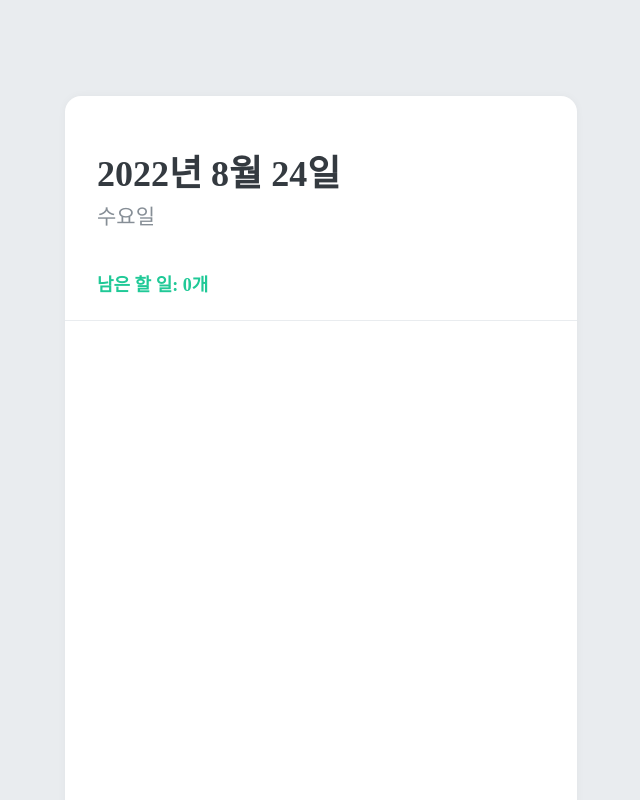
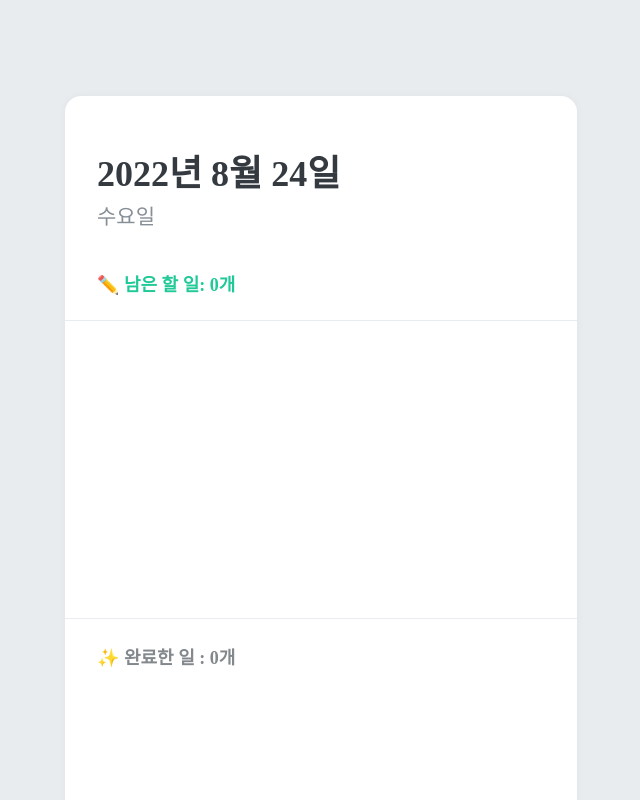
Before and after one commit to mihyunLee/Lazy-Todo, a React (Create React App) app: page / in a window 1280 px wide. Shown: the top 800 px of the page, without its empty margins (319-959 px from the left). Built offline with nearby package versions, Linux system fonts and the light colour scheme.

Commit message:
feat: #4 - 완료한 투두리스트 분리하기

```diff
--- a/src/App.js
+++ b/src/App.js
@@ -1,6 +1,7 @@
 import React from "react";
 import { createGlobalStyle } from "styled-components";
 import TodoCreate from "./components/TodoCreate";
+import TodoFooter from "./components/TodoFooter";
 import TodoHead from "./components/TodoHead";
 import TodoList from "./components/TodoList";
 import TodoTemplate from "./components/TodoTemplate";
@@ -18,7 +19,9 @@ function App() {
       <GlobalStyle />
       <TodoTemplate>
         <TodoHead />
-        <TodoList />
+        <TodoList done={false} />
+        <TodoFooter />
+        <TodoList done={true} />
         <TodoCreate />
       </TodoTemplate>
     </TodoProvider>
--- /dev/null
+++ b/src/components/TodoFooter.js
@@ -0,0 +1,28 @@
+import React from "react";
+import styled from "styled-components";
+import { useTodoState } from "../TodoContext";
+
+const TodoFooterBlock = styled.div`
+  padding-top: 24px;
+  padding-left: 32px;
+  padding-right: 32px;
+  border-top: 1px solid #e9ecef;
+  .tasks-finish {
+    color: #83888d;
+    font-size: 18px;
+    font-weight: bold;
+  }
+`;
+
+const TodoFooter = () => {
+  const todos = useTodoState();
+  const doneTasks = todos.filter((todo) => todo.done);
+
+  return (
+    <TodoFooterBlock>
+      <div className="tasks-finish">✨ 완료한 일 : {doneTasks.length}개</div>
+    </TodoFooterBlock>
+  );
+};
+
+export default TodoFooter;
--- a/src/components/TodoHead.js
+++ b/src/components/TodoHead.js
@@ -42,7 +42,7 @@ const TodoHead = () => {
     <TodoHeadBlock>
       <h1>{dateString}</h1>
       <div className="day">{dayName}</div>
-      <div className="tasks-left">남은 할 일: {undoneTasks.length}개</div>
+      <div className="tasks-left">✏️ 남은 할 일: {undoneTasks.length}개</div>
     </TodoHeadBlock>
   );
 };
--- a/src/components/TodoList.js
+++ b/src/components/TodoList.js
@@ -10,12 +10,14 @@ const TodoListBlock = styled.div`
   overflow-y: auto;
 `;
 
-const TodoList = () => {
+const TodoList = ({ done }) => {
   const todos = useTodoState();
 
   return (
     <TodoListBlock>
-      {todos.map((todo) => (
+      {todos
+        .filter((todo) => todo.done === done)
+        .map((todo) => (
           <TodoItem
             key={todo.id}
             id={todo.id}
--- a/src/components/TodoTemplate.js
+++ b/src/components/TodoTemplate.js
@@ -3,7 +3,7 @@ import styled from "styled-components";
 
 const TodoTemplateBlock = styled.div`
   width: 512px;
-  height: 768px;
+  height: 870px;
 
   position: relative; /* 추후 박스 하단에 추가 버튼을 위치시키기 위한 설정 */
   background: white;
```
Lines whose indentation alone changed are shown as unchanged.
